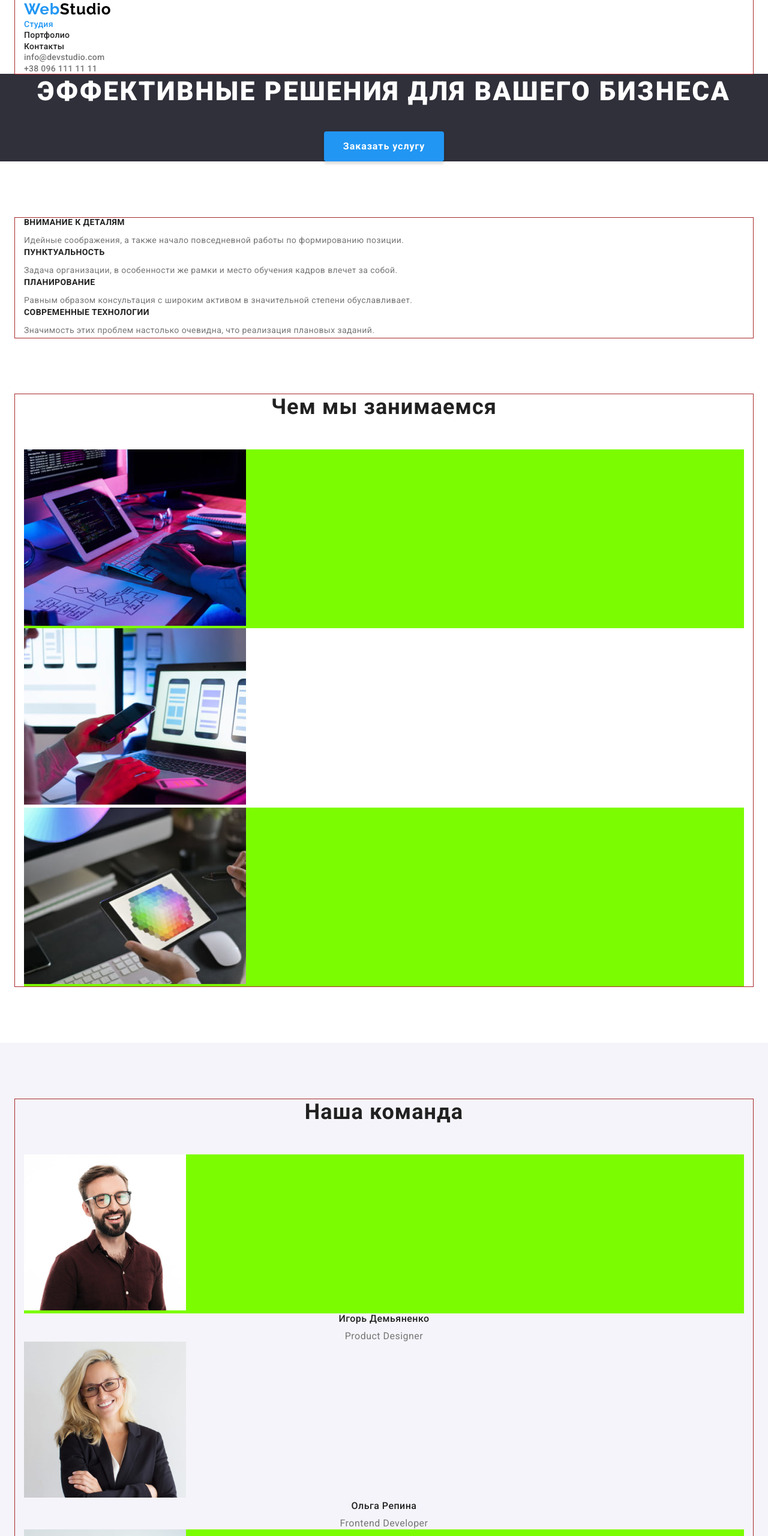
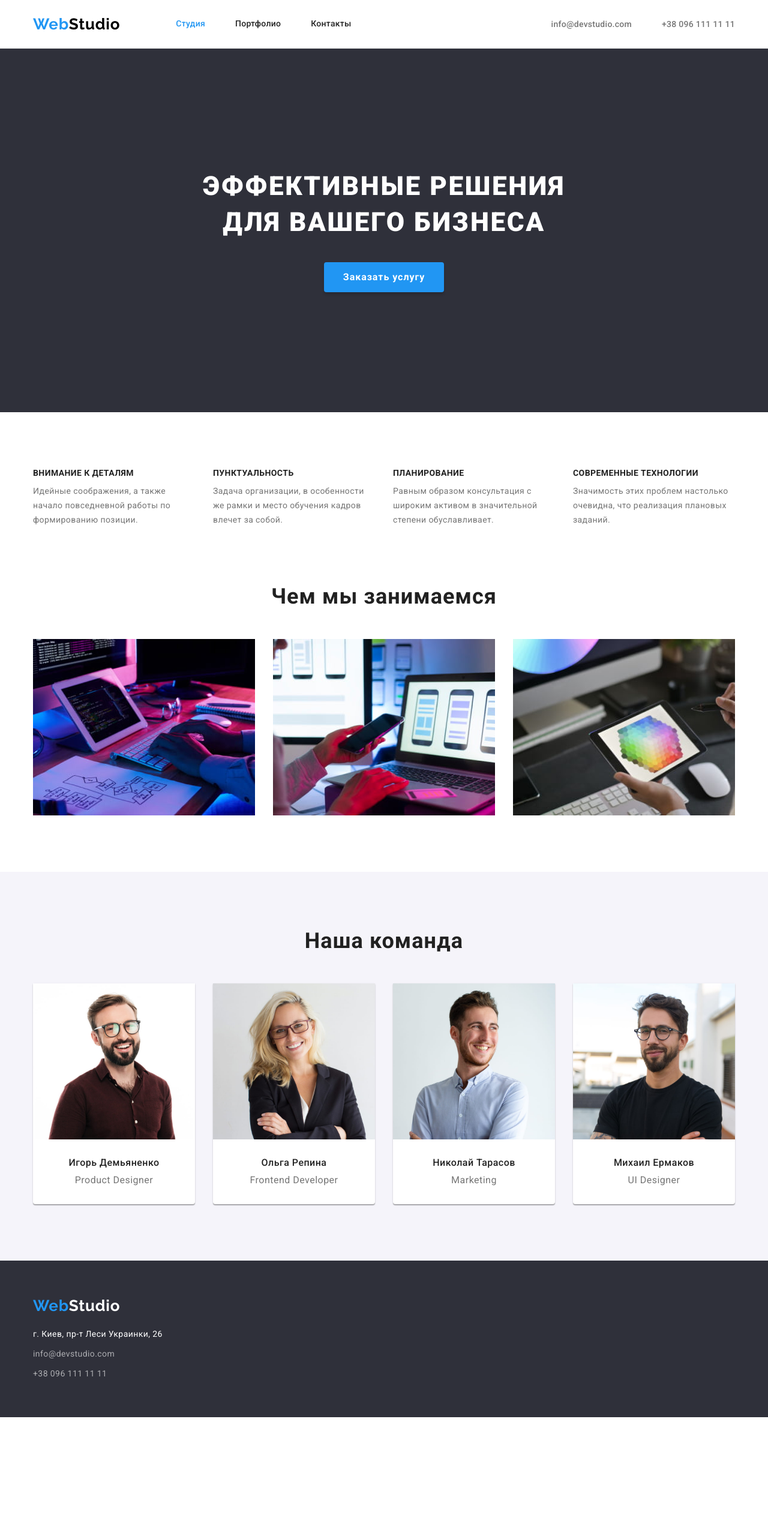
Before and after one commit to Sunwart/goit-markup-hw-03, a plain HTML site: page index.html in a window 1280 px wide. Shown: the top 2560 px of the page at 60% size. After the commit the page ends 2362 px from the top, so only its background shows below. Drawn offline with nearby package versions, Linux system fonts and the light colour scheme.

Commit message:
Positioning and alignment added

```diff
--- a/css/styles.css
+++ b/css/styles.css
@@ -15,6 +15,7 @@ html {
   --brand-color: #2196f3;
   --text-color: #757575;
   --titles-color: #212121;
+  --card-set-gap: 30px;
 }
 
 body {
@@ -23,7 +24,13 @@ body {
   font-family: 'Roboto', 'Verdana', 'Tahoma', sans-serif;
 }
 
-.list {
+img {
+  display: block;
+  max-width: 100%;
+  height: auto;
+}
+
+ul {
   list-style: none;
   padding: 0;
   margin: 0;
@@ -32,13 +39,19 @@ body {
 .container {
   margin-left: auto;
   margin-right: auto;
-  width: 1230px;
-  outline: solid brown 1px;
+  width: 1200px;
   padding-left: 15px;
   padding-right: 15px;
 }
+.section {
+  padding-top: 94px;
+  padding-bottom: 94px;
+}
 
 /* =========== Header =========== */
+.header {
+  border-bottom: 1px solid #ececec;
+}
 .header-logo {
   color: var(--opposite-basic-color);
   font-family: 'Raleway', 'Roboto', sans-serif;
@@ -47,6 +60,7 @@ body {
   letter-spacing: 0.03em;
   line-height: 1.19;
   text-decoration: none;
+  margin-right: 93px;
 }
 .brand {
   color: var(--brand-color);
@@ -58,7 +72,11 @@ body {
   letter-spacing: 0.02em;
   line-height: 1.14;
   text-decoration: none;
+  display: inline-block;
+  padding-top: 32px;
+  padding-bottom: 32px;
 }
+
 .site-nav:hover,
 .site-nav:focus,
 .site-nav:active {
@@ -79,12 +97,40 @@ body {
 .current-page {
   color: var(--brand-color);
 }
+
+/* ============ Header Aligment ============ */
+
+.menu,
+.contacts,
+.header-alignment {
+  display: flex;
+  align-items: center;
+}
+.contacts {
+  margin-left: auto;
+}
+.header > .container {
+  display: flex;
+  align-items: center;
+}
+.space:not(:last-child) {
+  margin-right: 50px;
+}
+
 /* Main content */
 
 /* =========== Hero =========== */
+
 .hero-section {
   background-color: var(--bg-colog-dark);
   text-align: center;
+}
+.hero-align {
+  margin-left: auto;
+  margin-right: auto;
+  width: 643px;
+  padding-top: 200px;
+  padding-bottom: 200px;
 }
 .hero-title {
   color: var(--basic-color);
@@ -116,11 +162,8 @@ body {
 }
 
 /* =========== Advantages =========== */
-.advantages {
-  padding-top: 94px;
-  padding-bottom: 94px;
-}
-.advantages-item {
+
+.advantages-title {
   color: var(--titles-color);
   font-size: 14px;
   font-weight: 700;
@@ -137,12 +180,24 @@ body {
   margin-top: 0;
   margin-bottom: 0;
 }
-/* =========== Services =========== */
-.services {
-  margin-bottom: 94px;
+.advantages {
+  display: flex;
+  flex-wrap: wrap;
+  margin-right: calc(-1 * var(--card-set-gap));
+  margin-bottom: calc(-1 * var(--card-set-gap));
+}
+.advantages-item {
+  flex-basis: calc(100% / 4 - var(--card-set-gap));
+  display: block;
+  margin-right: var(--card-set-gap);
+  margin-bottom: var(--card-set-gap);
 }
 
-/* Section title */
+/* =========== Services =========== */
+
+.section.services-space {
+  padding-top: 0;
+}
 .section-title {
   color: var(--titles-color);
   font-size: 36px;
@@ -153,12 +208,21 @@ body {
   margin-top: 0;
   margin-bottom: 50px;
 }
+.services {
+  display: flex;
+  flex-wrap: wrap;
+  margin-right: calc(-1 * var(--card-set-gap));
+  margin-bottom: calc(-1 * var(--card-set-gap));
+}
+.services-item {
+  flex-basis: calc(100% / 3 - var(--card-set-gap));
+  margin-right: var(--card-set-gap);
+  margin-bottom: var(--card-set-gap);
+}
+/* =========== Our team =========== */
 
-/* =========== Our team =========== */
-.team {
+.team-bg-color {
   background-color: var(--bg-color-light);
-  padding-top: 94px;
-  padding-bottom: 94px;
 }
 .name {
   color: var(--titles-color);
@@ -178,8 +242,27 @@ body {
   margin-top: 0px;
   margin-bottom: 0px;
 }
+.member {
+  padding: 30px 0;
+  display: block;
+}
+.team {
+  display: flex;
+  flex-wrap: wrap;
+  margin-right: calc(-1 * var(--card-set-gap));
+  margin-bottom: calc(-1 * var(--card-set-gap));
+}
+.team-item {
+  flex-basis: calc(100% / 4 - var(--card-set-gap));
+  margin-right: var(--card-set-gap);
+  margin-bottom: var(--card-set-gap);
+  background-color: var(--basic-color);
+  box-shadow: 0px 1px 3px rgba(0, 0, 0, 0.12), 0px 1px 1px rgba(0, 0, 0, 0.14),
+    0px 2px 1px rgba(0, 0, 0, 0.2);
+  border-radius: 0px 0px 4px 4px;
+}
+/* =========== Footer =========== */
 
-/* =========== Footer =========== */
 .footer {
   background-color: var(--bg-colog-dark);
   padding-top: 60px;
@@ -196,13 +279,6 @@ body {
   display: inline-block;
   margin-bottom: 20px;
 }
-.li {
-  background-color: lawngreen;
-}
-.big {
-  margin: 0;
-  padding: 0;
-}
 .address {
   color: var(--basic-color);
   font-size: 14px;
@@ -210,7 +286,6 @@ body {
   letter-spacing: 0.03em;
   line-height: 1.71;
   text-decoration: none;
-  outline: mediumorchid 1px solid;
 }
 .footer-contacts {
   color: rgba(255, 255, 255, 0.6);
@@ -218,8 +293,9 @@ body {
   font-style: normal;
   letter-spacing: 0.03em;
   line-height: 1.71;
+  display: block;
+  margin-top: 9px;
   text-decoration: none;
-  background-color: cornflowerblue;
 }
 .footer-contacts:hover,
 .footer-contacts:focus {
@@ -227,6 +303,9 @@ body {
 }
 
 /* =========== Portfolio =========== */
+
+/* =========== Filters =========== */
+
 .filter {
   color: var(--titles-color);
   font-family: inherit;
@@ -240,6 +319,17 @@ body {
   cursor: pointer;
   padding: 6px 22px;
 }
+.center {
+  display: flex;
+  justify-content: center;
+  margin-bottom: 50px;
+}
+.align-horizontal {
+  margin-right: 8px;
+}
+.align-horizontal:last-of-type {
+  margin-right: 0;
+}
 .filter:hover,
 .filter:focus,
 .filter:active {
@@ -252,19 +342,44 @@ body {
   background-color: var(--brand-color);
   box-shadow: 0px 2px 2px rgba(0, 0, 0, 0.12), 0px 1px 2px rgba(0, 0, 0, 0.08);
 }
+
+/* =========== Portfolio Items =========== */
+
 .link {
   text-decoration: none;
 }
+
 .project-name {
   color: var(--titles-color);
   font-size: 18px;
   font-weight: 700;
   line-height: 2;
   letter-spacing: 0.06em;
+  margin: 0;
+  margin-bottom: 4px;
 }
 .project-type {
   color: var(--text-color);
   font-size: 16px;
   line-height: 1.88;
   letter-spacing: 0.03em;
+  margin: 0;
 }
+.legend {
+  display: block;
+  padding: 20px 24px;
+  border-bottom: 1px solid #eeeeee;
+  border-left: 1px solid #eeeeee;
+  border-right: 1px solid #eeeeee;
+}
+.project {
+  display: flex;
+  flex-wrap: wrap;
+  margin-right: calc(-1 * var(--card-set-gap));
+  margin-bottom: calc(-1 * var(--card-set-gap));
+}
+.project-item {
+  flex-basis: calc(100% / 3 - var(--card-set-gap));
+  margin-right: var(--card-set-gap);
+  margin-bottom: var(--card-set-gap);
+}
--- a/index.html
+++ b/index.html
@@ -21,27 +21,27 @@
   </head>
 
   <body>
-    <header>
+    <header class="header">
       <div class="container">
-        <nav>
+        <nav class="header-alignment">
           <a href="./index.html" class="header-logo"><span class="brand">Web</span>Studio</a>
-          <ul class="list">
-            <li>
+          <ul class="menu">
+            <li class="space">
               <a href="./index.html" class="site-nav current-page">Студия</a>
             </li>
-            <li>
+            <li class="space">
               <a href="./portfolio.html" class="site-nav">Портфолио</a>
             </li>
-            <li>
+            <li class="space">
               <a href="#" class="site-nav">Контакты</a>
             </li>
           </ul>
         </nav>
-        <ul class="list">
-          <li>
+        <ul class="contacts">
+          <li class="space">
             <a href="mailto:info@devstudio.com" class="header-contacts">info@devstudio.com</a>
           </li>
-          <li>
+          <li class="space">
             <a href="tel:+380961111111" class="header-contacts">+38 096 111 11 11</a>
           </li>
         </ul>
@@ -51,35 +51,37 @@
     <main>
       <!-- Hero Section -->
       <section class="hero-section">
+        <div class="hero-align">
           <h1 class="hero-title">Эффективные решения для вашего бизнеса</h1>
           <button type="button" class="order">Заказать услугу</button>
+        </div>
       </section>
 
       <!-- Advantages -->
-      <section class="advantages">
+      <section class="section">
         <div class="container">
           <!-- <h2>Причины, почему выбирают именно нас!</h2> -->
-          <ul class="list">
-            <li>
-              <h3 class="advantages-item">Внимание к деталям</h3>
+          <ul class="advantages">
+            <li class="advantages-item">
+              <h3 class="advantages-title">Внимание к деталям</h3>
               <p class="advantages-description">
                 Идейные соображения, а также начало повседневной работы по формированию позиции.
               </p>
             </li>
-            <li>
-              <h3 class="advantages-item">Пунктуальность</h3>
+            <li class="advantages-item">
+              <h3 class="advantages-title">Пунктуальность</h3>
               <p class="advantages-description">
                 Задача организации, в особенности же рамки и место обучения кадров влечет за собой.
               </p>
             </li>
-            <li>
-              <h3 class="advantages-item">Планирование</h3>
+            <li class="advantages-item">
+              <h3 class="advantages-title">Планирование</h3>
               <p class="advantages-description">
                 Равным образом консультация с широким активом в значительной степени обуславливает.
               </p>
             </li>
-            <li>
-              <h3 class="advantages-item">Современные технологии</h3>
+            <li class="advantages-item">
+              <h3 class="advantages-title">Современные технологии</h3>
               <p class="advantages-description">
                 Значимость этих проблем настолько очевидна, что реализация плановых заданий.
               </p>
@@ -89,11 +91,11 @@
       </section>
 
       <!-- Services -->
-      <section class="services">
+      <section class="section services-space">
         <div class="container">
           <h2 class="section-title">Чем мы занимаемся</h2>
-          <ul class="list">
-            <li class="li">
+          <ul class="services">
+            <li class="services-item">
               <img
                 src="./images/desktopapp.jpg"
                 alt="Разрабатываем десктопные приложения"
@@ -101,7 +103,7 @@
                 height="294"
               />
             </li>
-            <li>
+            <li class="services-item">
               <img
                 src="./images/mobileapp.jpg"
                 alt="Разрабатываем мобильные приложения"
@@ -109,7 +111,7 @@
                 height="294"
               />
             </li>
-            <li class="li">
+            <li class="services-item">
               <img
                 src="./images/design.jpg"
                 alt="Предоставляем дизайнерские решения"
@@ -122,51 +124,57 @@
       </section>
 
       <!-- Our Team -->
-      <section class="team">
+      <section class="section team-bg-color">
         <div class="container">
           <h2 class="section-title">Наша команда</h2>
-          <ul class="list">
-            <li>
-              <div class="li">
+          <ul class="team">
+            <li class="team-item">
               <img
                 src="./images/igor_demyanenko.jpg"
                 alt="Игорь Демьяненко - Product Designer"
                 width="270"
                 height="260"
               />
-              </div>
+              <div class="member">
                 <h3 class="name">Игорь Демьяненко</h3>
                 <p class="position">Product Designer</p>
+              </div>
             </li>
-            <li>
+            <li class="team-item">
               <img
                 src="./images/olga_repina.jpg"
                 alt="Ольга Репина - Frontend Developer"
                 width="270"
                 height="260"
               />
+              <div class="member">
                 <h3 class="name">Ольга Репина</h3>
                 <p class="position">Frontend Developer</p>
+              </div>
             </li>
-            <li class="li">
+            <li class="team-item">
               <img
                 src="./images/nikolai_tarasov.jpg"
                 alt="Николай Тарасов - Marketing"
                 width="270"
                 height="260"
               />
+              <div class="member">
                 <h3 class="name">Николай Тарасов</h3>
                 <p class="position">Marketing</p>
+              </div>
             </li>
-            <li>
+            <li class="team-item">
               <img
                 src="./images/mikhail_ermakov.jpg"
                 alt="Михаил Ермаков - UI Designer"
                 width="270"
                 height="260"
               />
+              <div class="member">
                 <h3 class="name">Михаил Ермаков</h3>
                 <p class="position">UI Designer</p>
+              </div>
             </li>
           </ul>
         </div>
@@ -177,8 +185,8 @@
       <div class="container">
         <a href="./index.html" class="footer-logo"><span class="brand">Web</span>Studio</a>
         <address>
-          <ul class="list">
-            <li class="li">
+          <ul>
+            <li>
               <a
                 href="https://goo.gl/maps/4U1aCjtnUdwac2Jz8"
                 class="address"
@@ -190,7 +198,7 @@
             <li>
               <a href="mailto:info@devstudio.com" class="footer-contacts">info@devstudio.com</a>
             </li>
-            <li class="li">
+            <li>
               <a href="tel:+380961111111" class="footer-contacts">+38 096 111 11 11</a>
             </li>
           </ul>
```
Also changed, not shown: portfolio.html (+61 -37 lines). Lines whose indentation alone changed are shown as unchanged.
